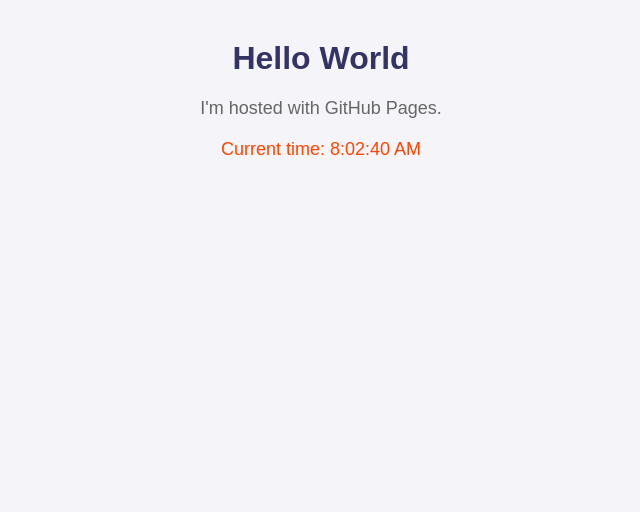
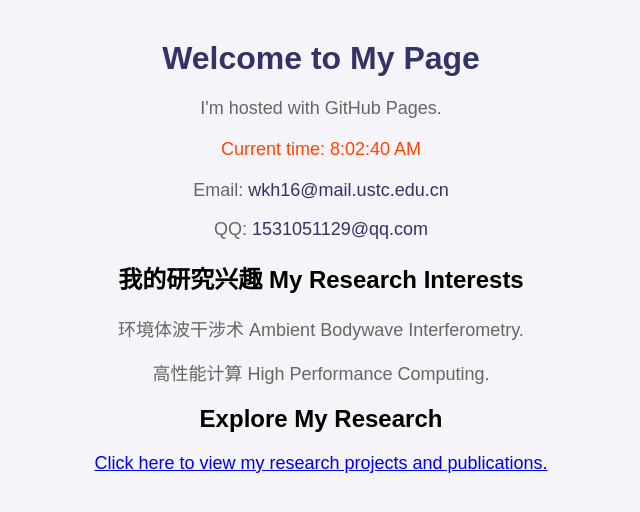
Before and after one commit to wangkingh/kinghei.github.io, a plain HTML site: page index.html in a window 1280 px wide. Shown: the whole page, without its empty margins (319-959 px from the left). Drawn offline with Linux system fonts and the light colour scheme.

Commit message:
Add more information about myself

```diff
--- a/index.html
+++ b/index.html
@@ -1,6 +1,8 @@
 <!DOCTYPE html>
 <html>
+
 <head>
+    <meta charset="UTF-8">
     <title>My GitHub Page</title>
     <style>
         body {
@@ -9,23 +11,56 @@
             margin: 40px;
             text-align: center;
         }
+
         h1 {
             color: #333366;
         }
+
         p {
             color: #666;
             font-size: 18px;
         }
+
         #dynamicContent {
             margin-top: 20px;
             color: #ff4500;
         }
+
+        .contact {
+            margin-top: 20px;
+            font-size: 16px;
+        }
+
+        .contact a {
+            color: #333366;
+            text-decoration: none;
+        }
+
+        .contact a:hover {
+            text-decoration: underline;
+        }
     </style>
 </head>
+
 <body>
-    <h1>Hello World</h1>
+    <h1>Welcome to My Page</h1>
     <p>I'm hosted with GitHub Pages.</p>
     <p id="dynamicContent"></p>
+
+    <!-- Contact Information -->
+    <div class="contact">
+        <p>Email: <a href="mailto:wkh16@mail.ustc.edu.cn">wkh16@mail.ustc.edu.cn</a></p>
+        <p>QQ: <a href="mailto:1531051129@qq.com">1531051129@qq.com</a></p>
+    </div>
+
+    <!-- Research Interests -->
+    <h2>我的研究兴趣 My Research Interests</h2>
+    <p>环境体波干涉术 Ambient Bodywave Interferometry.</p>
+    <p>高性能计算 High Performance Computing.</p>
+
+    <!-- Link to Research Content -->
+    <h2>Explore My Research</h2>
+    <p><a href="research.html">Click here to view my research projects and publications.</a></p>
 
     <script>
         function showDateTime() {
@@ -38,4 +73,5 @@
         setInterval(showDateTime, 1000);
     </script>
 </body>
+
 </html>
```
Also changed, not shown: research.html (added, +42 -0 lines).
